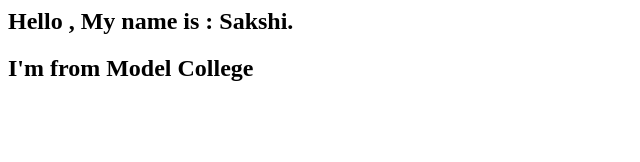
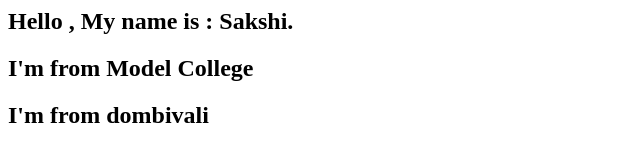
Before and after one commit to sakshi393/sakshi393.github.io, a plain HTML site: page index.html in a window 1280 px wide. Shown: the whole page, without its empty margins (0-640 px from the left). Drawn offline with Linux system fonts and the light colour scheme.

Commit message:
modified index.html

```diff
--- a/index.html
+++ b/index.html
@@ -9,6 +9,6 @@
   <body>
     <h1>Hello , My name is : Sakshi. </h1>
    <h2>I'm from Model College</h2>
-    <h2></h2>
+    <h2> I'm from dombivali</h2>
   </body>
 </html>
```
Also changed, not shown: style.css (added).
